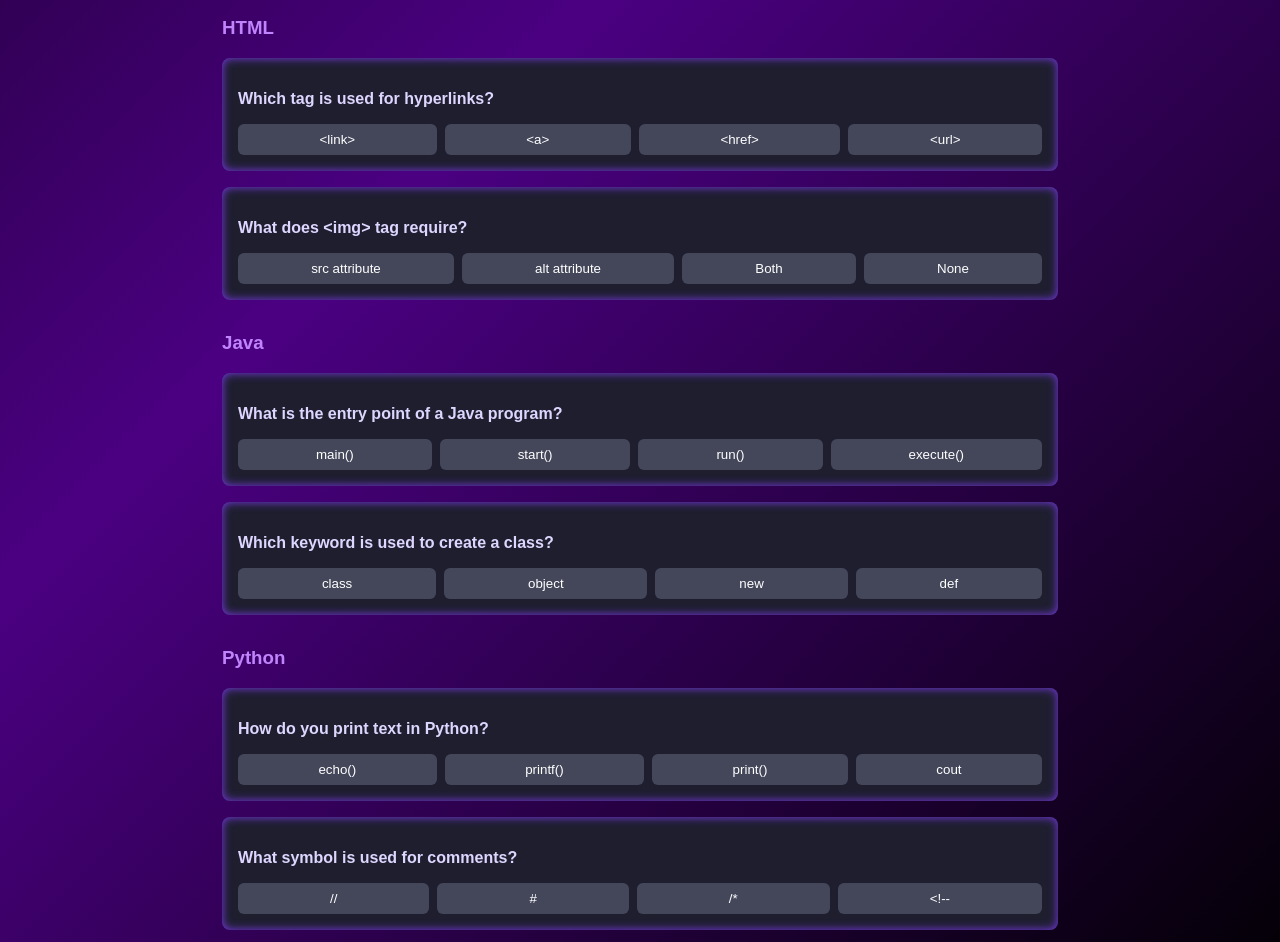
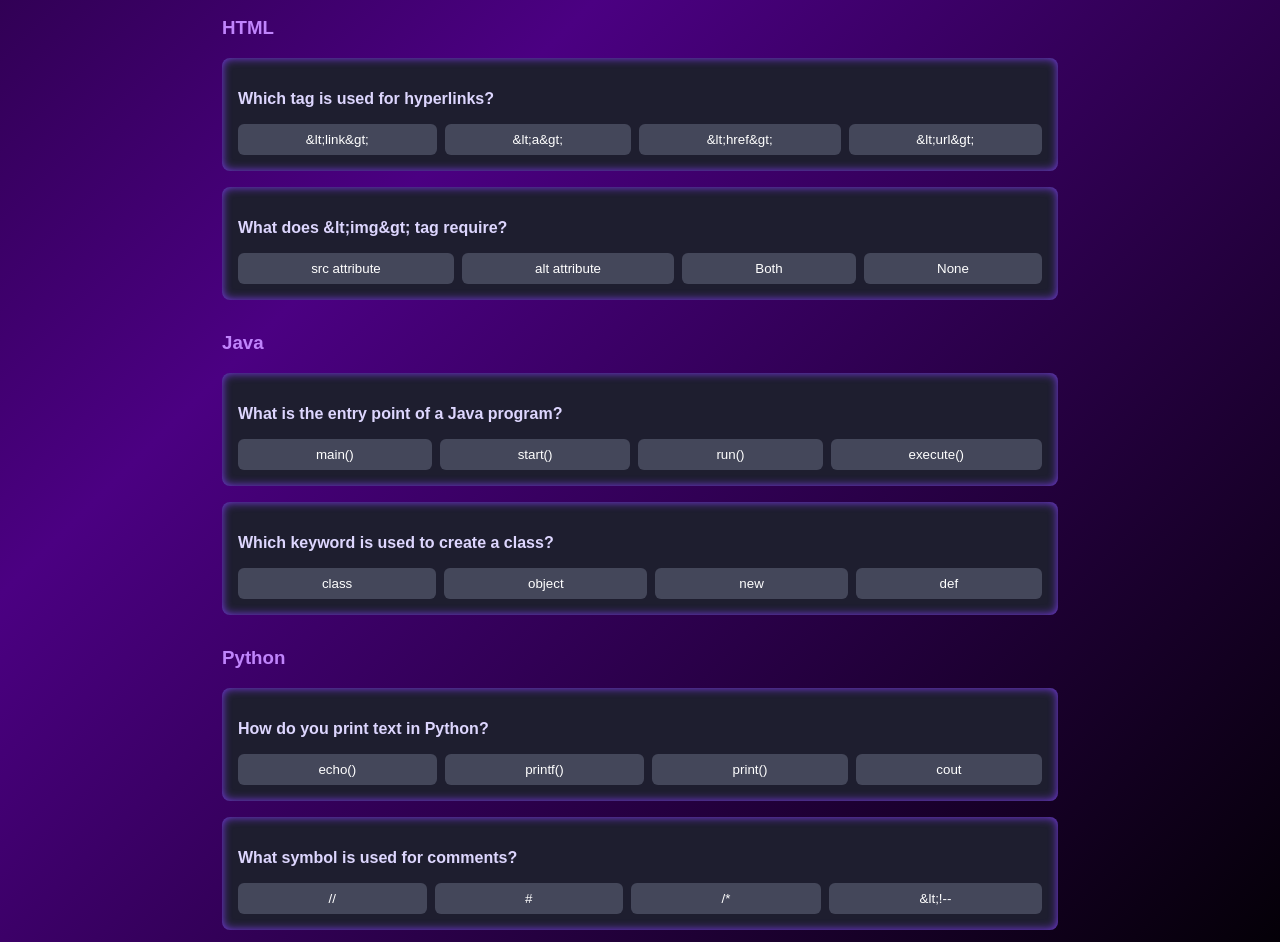
Before and after one commit to shaypat112/NCbigproject, a Next.js app: page /learninghub in a window 1280 px wide. Shown: the part 1130-2072 px from the top of the page. Built offline with nearby package versions, Linux system fonts and the light colour scheme.

Commit message:
Fix unescaped entities in quiz questions for Vercel build

```diff
--- a/pages/index.js
+++ b/pages/index.js
@@ -20,7 +20,7 @@ export default function Home() {
 
   const projects = [
     {
-      name: "Shivang's Portfolio", // replaced curly apostrophe with straight one
+      name: "Shivang Portfolio", // replaced curly apostrophe with straight one
       desc: 'A classy, professional portfolio website built with React and Next.js.',
       url: 'https://portyfolio-bnfb.vercel.app/',
     },
--- a/pages/learninghub.js
+++ b/pages/learninghub.js
@@ -22,12 +22,12 @@ const quizzes = {
     {
       id: 1,
       question: 'Which tag is used for hyperlinks?',
-      options: ['<link>', '<a>', '<href>', '<url>'],
-      answer: '<a>',
+      options: ['&lt;link&gt;', '&lt;a&gt;', '&lt;href&gt;', '&lt;url&gt;'],
+      answer: '&lt;a&gt;',
     },
     {
       id: 2,
-      question: 'What does <img> tag require?',
+      question: 'What does &lt;img&gt; tag require?',
       options: ['src attribute', 'alt attribute', 'Both', 'None'],
       answer: 'Both',
     },
@@ -56,7 +56,7 @@ const quizzes = {
     {
       id: 2,
       question: 'What symbol is used for comments?',
-      options: ['//', '#', '/*', '<!--'],
+      options: ['//', '#', '/*', '&lt;!--'],
       answer: '#',
     },
   ],
```
